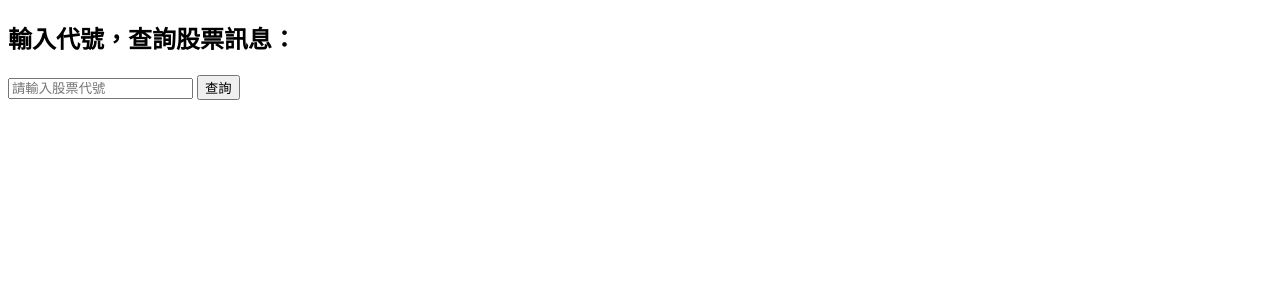
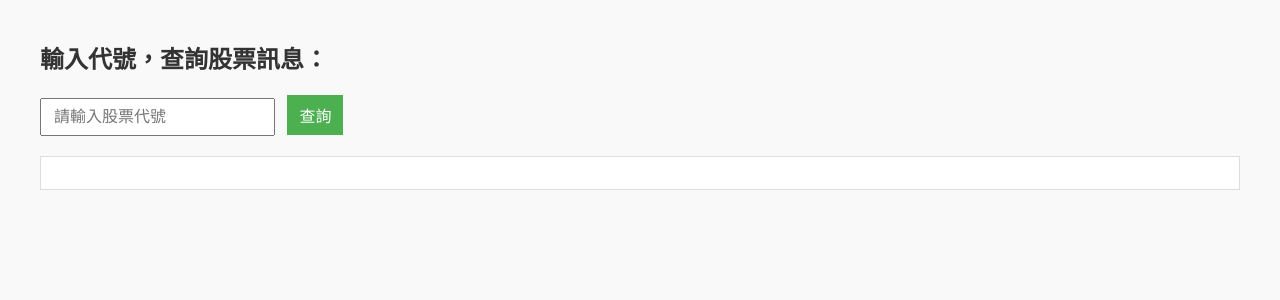
Before and after one commit to Frank-Pon/Interview_project, a Flask app: page / in a window 1280 px wide. Shown: the top 300 px of the page. Run offline with Flask 3, Linux system fonts and the light colour scheme.

Commit message:
股票API網頁查詢

```diff
--- a/GetStock.py
+++ b/GetStock.py
@@ -37,10 +37,11 @@ def get_stock(stock_code):
                 'status':'Not found'
             }
     except Exception as e:
+        #print(f'[ERROR] Stock_code：{stock_code} -> {e}')
         return {
                 'stock_num':stock_code,
                 'status':'Error',
                 'Error_Message':str(e)
         }
 
-#print(get_stock(2330))
+#print(get_stock('00637L'))
--- a/templates/index.html
+++ b/templates/index.html
@@ -3,19 +3,73 @@
 <head>
   <meta charset="UTF-8">
   <title>股票查詢</title>
+  <style>
+    body {
+      font-family: Arial, sans-serif;
+      margin: 40px;
+      background-color: #f9f9f9;
+    }
+
+    h2 {
+      color: #333;
+    }
+
+    input, button {
+      padding: 8px 12px;
+      font-size: 16px;
+      margin-right: 8px;
+    }
+
+    button {
+      background-color: #4CAF50;
+      color: white;
+      border: none;
+      cursor: pointer;
+    }
+
+    button:hover {
+      background-color: #45a049;
+    }
+
+    #result {
+      background-color: #fff;
+      padding: 16px;
+      margin-top: 20px;
+      border: 1px solid #ddd;
+      white-space: pre-wrap;
+    }
+
+    .error {
+      color: red;
+      font-weight: bold;
+    }
+  </style>
 </head>
 <body>
   <h2>輸入代號，查詢股票訊息：</h2>
   <input type="text" id="codeInput" placeholder="請輸入股票代號">
   <button onclick="queryAPI()">查詢</button>
-    <pre id="result"></pre>
+
+  <div id="result"></div>
 
   <script>
     async function queryAPI() {
-            const stock_code = document.getElementById("codeInput").value;
-            const response = await fetch(`/stock/${stock_code}`);
+      const code = document.getElementById("codeInput").value.trim();
+      const resultDiv = document.getElementById("result");
+
+      if (!code) {
+        resultDiv.innerHTML = '<span class="error">請輸入股票代號</span>';
+        return;
+      }
+
+      resultDiv.textContent = "查詢中...";
+
+        const response = await fetch(`/stock/${code}`);
         const data = await response.json();
-            document.getElementById("result").textContent = JSON.stringify(data, null, 2);
+
+        if (data.status) {
+          resultDiv.textContent = JSON.stringify(data, null, 2);
+      }
     }
   </script>
 </body>
```
Lines whose indentation alone changed are shown as unchanged.
